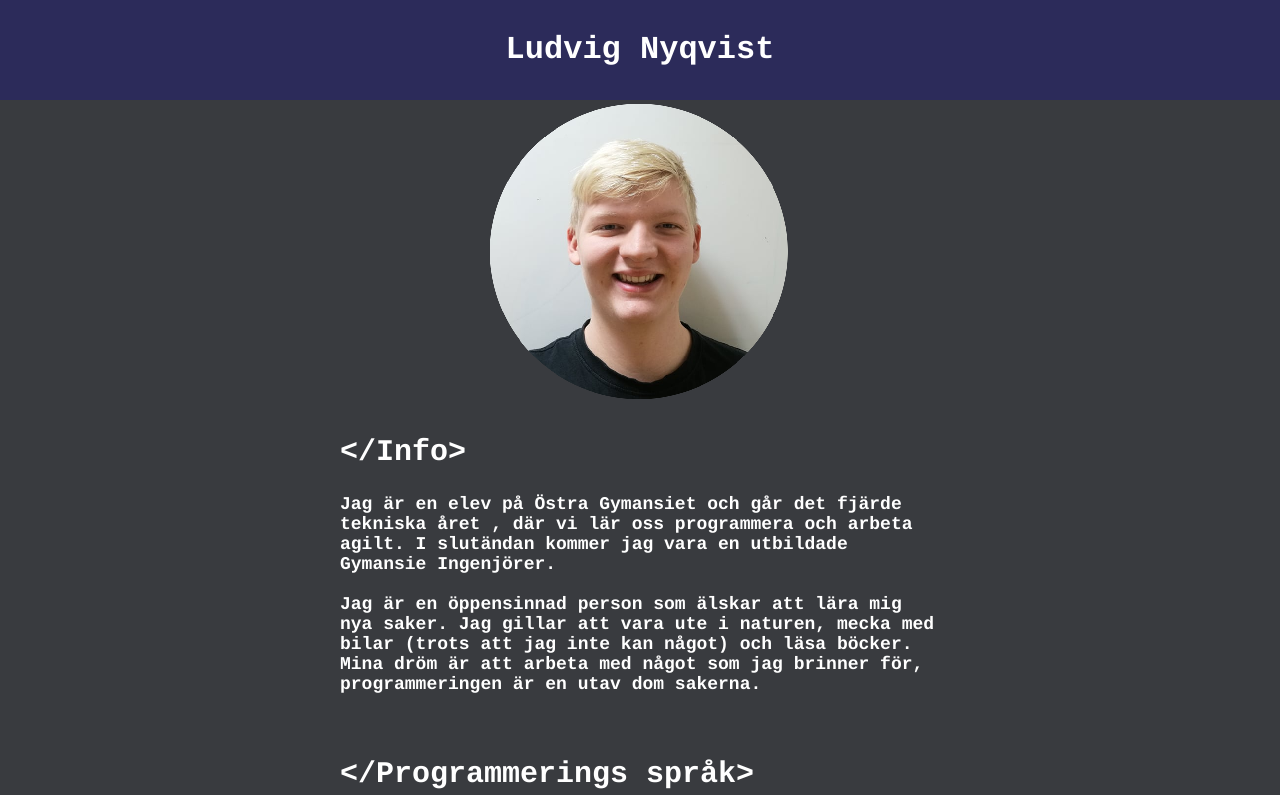
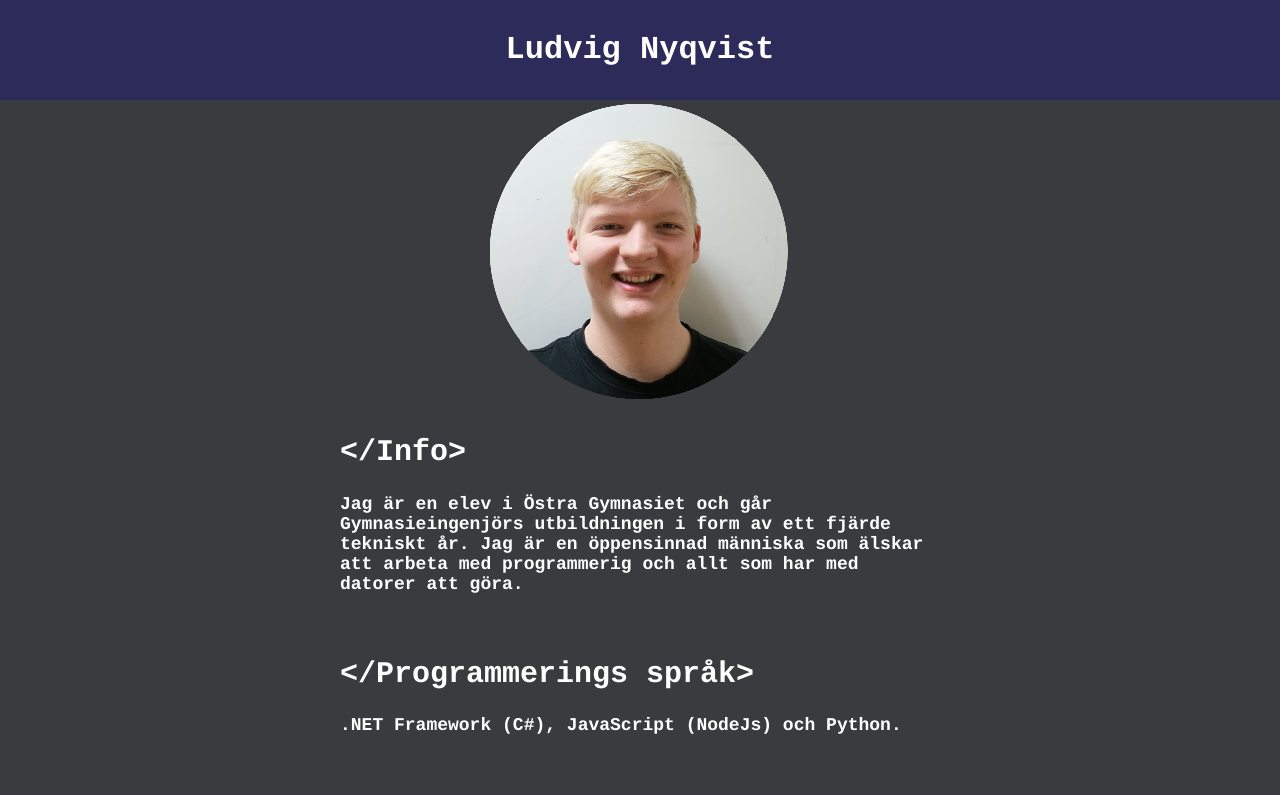
Before and after one commit to LudNyq1/Personal-Portfolio, a website: page public/index.html in a window 1280 px wide. Shown: the top 795 px of the page. Drawn offline with Linux system fonts and the light colour scheme.

Commit message:
Minor changes to website content

```diff
--- a/public/index.html
+++ b/public/index.html
@@ -13,15 +13,10 @@
     <section>
 
         <h2><b>&#60/Info&#62</h2>
-        <p>Jag är en elev på Östra Gymansiet och går det fjärde tekniska året
-            , där vi lär oss programmera och arbeta agilt. I slutändan kommer
-            jag vara en utbildade Gymansie Ingenjörer.
-            <br><br>
-            Jag är en öppensinnad person som älskar att lära mig
-            nya saker. Jag gillar att vara ute i naturen, mecka med
-             bilar (trots att jag inte kan något) och läsa böcker.
-             Mina dröm är att arbeta med något som jag brinner för,
-             programmeringen är en utav dom sakerna.
+        <p>Jag är en elev i Östra Gymnasiet och går Gymnasieingenjörs
+            utbildningen i form av ett fjärde tekniskt år. Jag är en öppensinnad
+            människa som älskar att arbeta med programmerig och allt som har
+            med datorer att göra.
         </p>
     </section>
 
```
